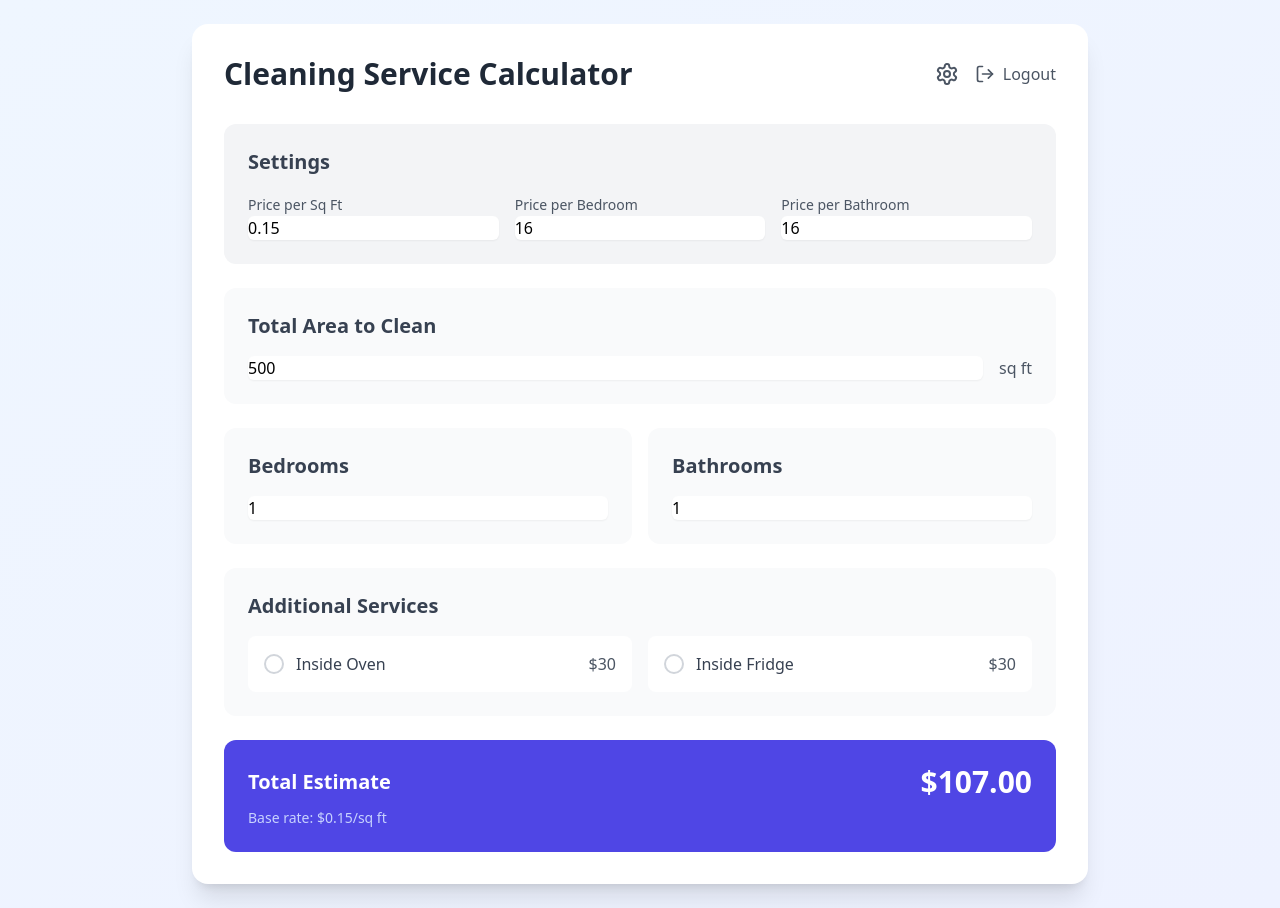
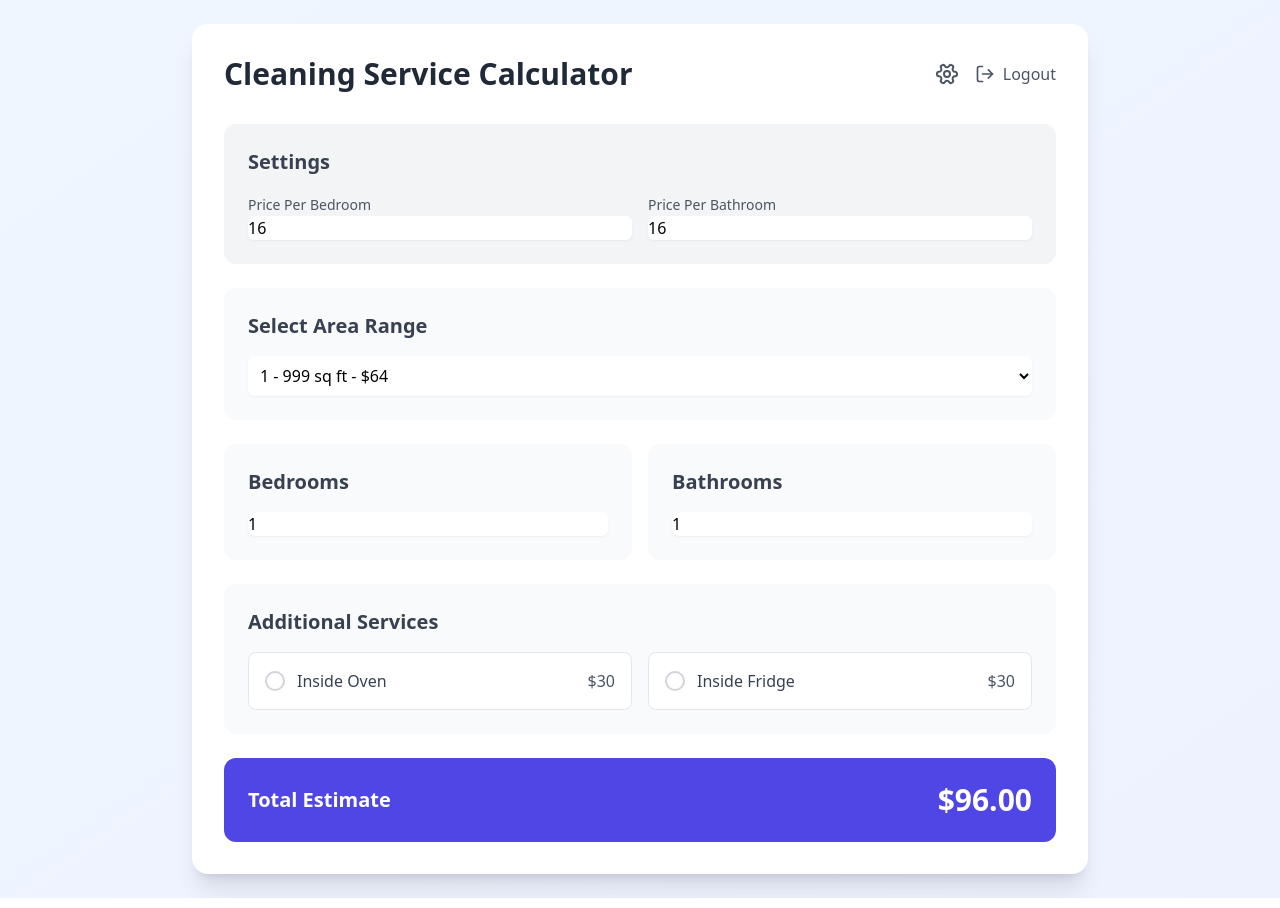
Before and after one commit to kirbybach/kennypricecalc, a React (Vite) app: page / in a window 1280 px wide. Both pictures are taken after a click on the button "Toggle settings". Built offline with nearby package versions, Linux system fonts and the light colour scheme.

Commit message:
Changed it to ranges of sq ft vs text input

```diff
--- a/src/App.tsx
+++ b/src/App.tsx
@@ -1,6 +1,29 @@
-import { useState, useCallback } from 'react';
+import { useState, useCallback, useMemo } from 'react';
 import { Check, LogOut, Settings } from 'lucide-react';
-import { useAuth } from './context/AuthContext';
+// Assuming useAuth hook exists and works as before
+// import { useAuth } from './context/AuthContext';
+
+// --- Define the structure for a square footage range option ---
+interface SqFtRangeOption {
+  id: string; // Unique identifier for the range
+  label: string; // Text displayed in the dropdown
+  price: number; // Base price for this range
+}
+
+// --- Define the available square footage ranges ---
+const availableSqFtRanges: SqFtRangeOption[] = [
+  { id: 'range-1', label: '1 - 999 sq ft', price: 64 },
+  { id: 'range-2', label: '1000 - 1499 sq ft', price: 80 },
+  { id: 'range-3', label: '1500 - 1999 sq ft', price: 96 },
+  { id: 'range-4', label: '2000 - 2499 sq ft', price: 112 },
+  { id: 'range-5', label: '2500 - 2999 sq ft', price: 128 },
+  { id: 'range-6', label: '3000 - 3499 sq ft', price: 144 },
+  { id: 'range-6', label: '3500 - 3999 sq ft', price: 160 },
+  { id: 'range-6', label: '4000 - 4499 sq ft', price: 176 },
+  { id: 'range-6', label: '4500 - 4999 sq ft', price: 192 },
+  { id: 'range-6', label: '5000 - 5499 sq ft', price: 208 },
+  { id: 'range-6', label: '5500 - 5999 sq ft', price: 224 },
+];
 
 interface AdditionalService {
   name: string;
@@ -9,16 +32,26 @@ interface AdditionalService {
 }
 
 function App() {
-  const { logout } = useAuth();
-  const [rawFootage, setRawFootage] = useState(500);
+  // Mock logout function if useAuth is not set up for this example
+  const logout = () => console.log('Logout clicked');
+  // const { logout } = useAuth(); // Use this line if you have the AuthContext
+
+  // --- State Updates ---
+  // Removed rawFootage state
   const [bedrooms, setBedrooms] = useState(1);
   const [bathrooms, setBathrooms] = useState(1);
-  const [pricePerSqFt, setPricePerSqFt] = useState(0.15);
-  const [pricePerBedroom, setPricePerBedroom] = useState(16);
-  const [pricePerBathroom, setPricePerBathroom] = useState(16);
+  const [pricing, setPricing] = useState({
+    // pricePerSqFt: 0.15, // Removed pricePerSqFt
+    pricePerBedroom: 16,
+    pricePerBathroom: 16,
+  });
+  const [sqFtRanges] = useState<SqFtRangeOption[]>(availableSqFtRanges); // State for range options
+  const [selectedSqFtRangeId, setSelectedSqFtRangeId] = useState<string>(sqFtRanges[0].id); // Default to the first range ID
+
   const [additionalServices, setAdditionalServices] = useState<AdditionalService[]>([
     { name: 'Inside Oven', price: 30, selected: false },
     { name: 'Inside Fridge', price: 30, selected: false },
+    // Add other services as needed
   ]);
   const [showSettings, setShowSettings] = useState(false);
 
@@ -28,15 +61,20 @@ function App() {
     ));
   }, []);
 
-  const calculateTotal = useCallback(() => {
-    const footageTotal = rawFootage * pricePerSqFt;
-    const bedroomTotal = bedrooms * pricePerBedroom;
-    const bathroomTotal = bathrooms * pricePerBathroom;
-    const servicesTotal = additionalServices
-      .filter(service => service.selected)
-      .reduce((sum, service) => sum + service.price, 0);
+  // --- Calculation Update ---
+  const calculateTotal = useMemo(() => {
+    // Find the selected range object based on the ID
+    const selectedRange = sqFtRanges.find(range => range.id === selectedSqFtRangeId);
+    // Get the base price from the selected range, default to 0 if not found (shouldn't happen)
+    const footageTotal = selectedRange ? selectedRange.price : 0;
+
+    const bedroomTotal = bedrooms * pricing.pricePerBedroom;
+    const bathroomTotal = bathrooms * pricing.pricePerBathroom;
+    const servicesTotal = additionalServices.reduce((sum, service) => service.selected ? sum + service.price : sum, 0);
+
     return footageTotal + bedroomTotal + bathroomTotal + servicesTotal;
-  }, [additionalServices, rawFootage, bedrooms, bathrooms, pricePerSqFt, pricePerBedroom, pricePerBathroom]);
+    // Update dependencies for useMemo
+  }, [selectedSqFtRangeId, bedrooms, bathrooms, pricing, additionalServices, sqFtRanges]);
 
   return (
     <div className="min-h-screen bg-gradient-to-br from-blue-50 to-indigo-50 p-6">
@@ -44,8 +82,12 @@ function App() {
         <div className="flex items-center justify-between mb-8">
           <h1 className="text-3xl font-bold text-gray-800">Cleaning Service Calculator</h1>
           <div className="flex items-center gap-4">
-            <button onClick={() => setShowSettings(!showSettings)} className="text-gray-600 hover:text-gray-900">
-              <Settings className="w-6 h-6" />
+            <button
+              onClick={() => setShowSettings(!showSettings)}
+              className="text-gray-600 hover:text-gray-900"
+              aria-label="Toggle settings"
+            >
+              <Settings className={`w-6 h-6 transition-transform ${showSettings ? 'rotate-90' : ''}`} />
             </button>
             <button onClick={logout} className="flex items-center gap-2 text-gray-600 hover:text-gray-900">
               <LogOut className="w-5 h-5" />
@@ -57,88 +99,86 @@ function App() {
         {showSettings && (
           <div className="bg-gray-100 rounded-xl p-6 mb-6">
             <h2 className="text-xl font-semibold text-gray-700 mb-4">Settings</h2>
-            <div className="grid grid-cols-1 md:grid-cols-3 gap-4">
-              <div>
-                <label className="text-gray-600 text-sm">Price per Sq Ft</label>
+            {/* --- Settings Update: Grid columns might need adjustment --- */}
+            <div className="grid grid-cols-1 md:grid-cols-2 gap-4"> {/* Adjusted to md:grid-cols-2 */}
+              {Object.keys(pricing).map((key) => (
+                <div key={key}>
+                  {/* Simple label formatting */}
+                  <label className="text-gray-600 text-sm capitalize">
+                     {key.replace(/([A-Z])/g, ' $1').replace('price Per', 'Price per').trim()}
+                  </label>
                   <input
                     type="number"
-                  value={pricePerSqFt}
-                  onChange={(e) => setPricePerSqFt(Math.max(0, parseFloat(e.target.value) || 0))}
+                    inputMode="decimal" // Use decimal for prices
+                    value={pricing[key as keyof typeof pricing]}
+                    onChange={(e) => setPricing(prev => ({
+                      ...prev,
+                      [key]: Math.max(0, parseFloat(e.target.value) || 0)
+                    }))}
                     className="w-full rounded-md border-gray-300 shadow-sm focus:border-indigo-300 focus:ring focus:ring-indigo-200 focus:ring-opacity-50"
                   />
                 </div>
-              <div>
-                <label className="text-gray-600 text-sm">Price per Bedroom</label>
-                <input
-                  type="number"
-                  value={pricePerBedroom}
-                  onChange={(e) => setPricePerBedroom(Math.max(0, parseFloat(e.target.value) || 0))}
-                  className="w-full rounded-md border-gray-300 shadow-sm focus:border-indigo-300 focus:ring focus:ring-indigo-200 focus:ring-opacity-50"
-                />
-              </div>
-              <div>
-                <label className="text-gray-600 text-sm">Price per Bathroom</label>
-                <input
-                  type="number"
-                  value={pricePerBathroom}
-                  onChange={(e) => setPricePerBathroom(Math.max(0, parseFloat(e.target.value) || 0))}
-                  className="w-full rounded-md border-gray-300 shadow-sm focus:border-indigo-300 focus:ring focus:ring-indigo-200 focus:ring-opacity-50"
-                />
-              </div>
+              ))}
             </div>
           </div>
         )}
 
+        {/* --- UI Update: Replaced Input with Select Dropdown --- */}
         <div className="bg-gray-50 rounded-xl p-6">
-          <h2 className="text-xl font-semibold text-gray-700 mb-4">Total Area to Clean</h2>
-          <div className="flex gap-4 items-center">
-            <input
-              type="number"
-              value={rawFootage}
-              onChange={(e) => setRawFootage(Math.max(0, parseInt(e.target.value) || 0))}
-              className="w-full rounded-md border-gray-300 shadow-sm focus:border-indigo-300 focus:ring focus:ring-indigo-200 focus:ring-opacity-50"
-            />
-            <span className="text-gray-600 whitespace-nowrap">sq ft</span>
-          </div>
+          <h2 className="text-xl font-semibold text-gray-700 mb-4">Select Area Range</h2>
+          <select
+            value={selectedSqFtRangeId}
+            onChange={(e) => setSelectedSqFtRangeId(e.target.value)}
+            className="w-full rounded-md border-gray-300 shadow-sm focus:border-indigo-300 focus:ring focus:ring-indigo-200 focus:ring-opacity-50 p-2 bg-white" // Added bg-white
+            aria-label="Select square footage range"
+          >
+            {sqFtRanges.map((range) => (
+              <option key={range.id} value={range.id}>
+                {range.label} - ${range.price}
+              </option>
+            ))}
+          </select>
         </div>
 
         <div className="grid grid-cols-2 gap-4 mt-6">
-          <div className="bg-gray-50 rounded-xl p-6">
-            <h2 className="text-xl font-semibold text-gray-700 mb-4">Bedrooms</h2>
+          {['Bedrooms', 'Bathrooms'].map((label, idx) => (
+            <div key={label} className="bg-gray-50 rounded-xl p-6">
+              <h2 className="text-xl font-semibold text-gray-700 mb-4">{label}</h2>
               <input
                 type="number"
-              value={bedrooms}
-              onChange={(e) => setBedrooms(Math.max(0, parseInt(e.target.value) || 0))}
+                inputMode="numeric"
+                min="0" // Prevent negative numbers directly in input
+                value={idx === 0 ? bedrooms : bathrooms}
+                onChange={(e) => {
+                    const val = parseInt(e.target.value) || 0;
+                    if (idx === 0) {
+                        setBedrooms(Math.max(0, val));
+                    } else {
+                        setBathrooms(Math.max(0, val));
+                    }
+                 }}
                 className="w-full rounded-md border-gray-300 shadow-sm focus:border-indigo-300 focus:ring focus:ring-indigo-200 focus:ring-opacity-50"
+                aria-label={`${label} input`}
               />
             </div>
-          <div className="bg-gray-50 rounded-xl p-6">
-            <h2 className="text-xl font-semibold text-gray-700 mb-4">Bathrooms</h2>
-            <input
-              type="number"
-              value={bathrooms}
-              onChange={(e) => setBathrooms(Math.max(0, parseInt(e.target.value) || 0))}
-              className="w-full rounded-md border-gray-300 shadow-sm focus:border-indigo-300 focus:ring focus:ring-indigo-200 focus:ring-opacity-50"
-            />
-          </div>
+          ))}
         </div>
 
-         {/* Additional Services Section */}
         <div className="bg-gray-50 rounded-xl p-6 mt-6">
           <h2 className="text-xl font-semibold text-gray-700 mb-4">Additional Services</h2>
           <div className="grid grid-cols-1 md:grid-cols-2 gap-4">
             {additionalServices.map((service, index) => (
               <div
                  key={service.name}
-                className={`flex items-center justify-between p-4 rounded-lg cursor-pointer transition-colors ${
-                  service.selected ? 'bg-indigo-50 border-2 border-indigo-200' : 'bg-white'
-                }`}
+                 className={`flex items-center justify-between p-4 rounded-lg cursor-pointer transition-colors ${service.selected ? 'bg-indigo-50 border-2 border-indigo-200' : 'bg-white hover:bg-gray-50 border border-gray-200'}`} // Added hover and border for non-selected
                  onClick={() => toggleService(index)}
+                 role="button"
+                 aria-pressed={service.selected}
+                 tabIndex={0} // Make it focusable
+                 onKeyDown={(e) => (e.key === 'Enter' || e.key === ' ') && toggleService(index)} // Keyboard accessibility
                >
                 <div className="flex items-center gap-3">
-                  <div className={`w-5 h-5 rounded-full flex items-center justify-center ${
-                    service.selected ? 'bg-indigo-600' : 'border-2 border-gray-300'
-                  }`}>
+                  <div className={`w-5 h-5 rounded-full flex items-center justify-center border-2 transition-colors ${service.selected ? 'bg-indigo-600 border-indigo-600' : 'border-gray-300'}`}>
                     {service.selected && <Check className="w-3 h-3 text-white" />}
                   </div>
                   <span className="font-medium text-gray-700">{service.name}</span>
@@ -152,11 +192,8 @@ function App() {
         <div className="bg-indigo-600 text-white rounded-xl p-6 mt-6">
           <div className="flex items-center justify-between">
             <h2 className="text-xl font-semibold">Total Estimate</h2>
-            <div className="text-3xl font-bold">${calculateTotal().toFixed(2)}</div>
+            <div className="text-3xl font-bold">${calculateTotal.toFixed(2)}</div>
           </div>
-          <p className="mt-2 text-indigo-200 text-sm">
-            Base rate: ${pricePerSqFt.toFixed(2)}/sq ft
-          </p>
         </div>
       </div>
     </div>
```
Lines whose indentation alone changed are shown as unchanged.
